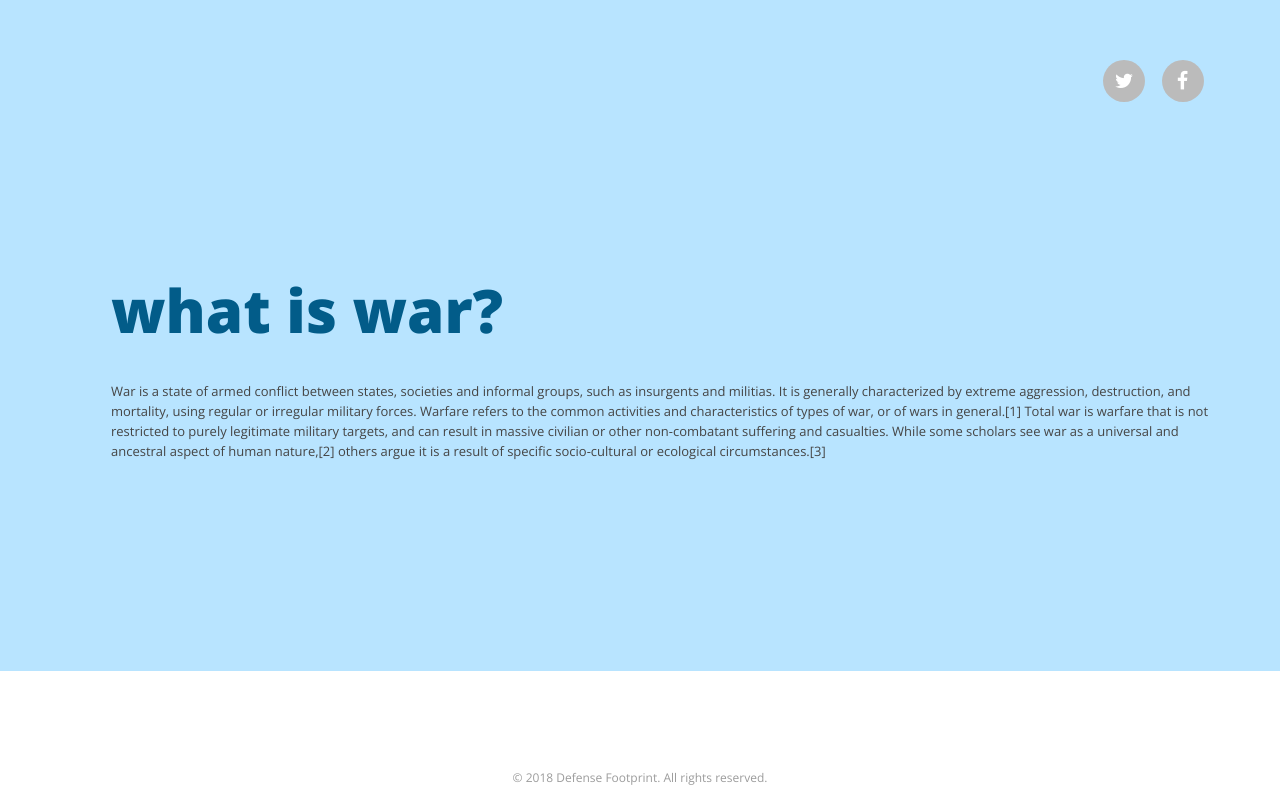
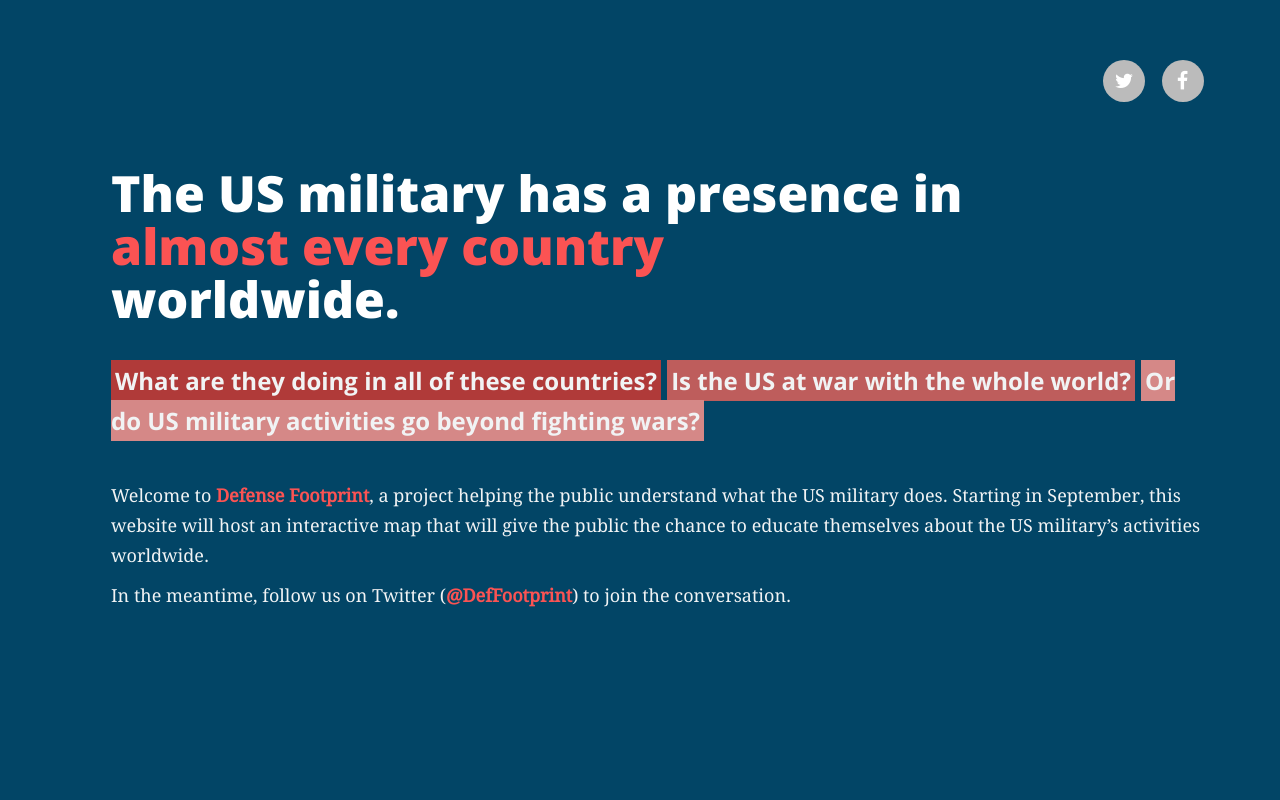
Before and after one commit to mandicai/defensefootprint-placeholder, a plain HTML site: page index.html in a window 1280 px wide. Shown: the top 800 px of the page. Drawn offline with nearby package versions, Linux system fonts and the light colour scheme.

Commit message:
Revamped styling (changed font, changed color palette, added new content)

```diff
--- a/css/style.css
+++ b/css/style.css
@@ -15,6 +15,12 @@
 */
 
 @import url(https://fonts.googleapis.com/css?family=Open+Sans:400,300,300italic,400italic,600,600italic,700,700italic,800,800italic);
+
+@font-face {
+  font-family: "DroidSerif";
+  src: url("../fonts/DroidSerif-Regular.ttf");
+}
+
 html {
   -ms-text-size-adjust: 100%;
   -webkit-text-size-adjust: 100%;
@@ -113,7 +119,6 @@ a:focus, img:focus, button:focus, .btn:focus {
 
 header[role="header"] {
   padding-top: 60px;
-  padding-bottom: 39px
 }
 
 header[role="header"] h1 {
@@ -281,8 +286,7 @@ main[role="main-home-wrapper"] article[role="pge-title-content"], main[role="mai
 }
 
 main[role="main-home-wrapper"] article[role="pge-title-content"] header, main[role="main-inner-wrapper"] article[role="pge-title-content"] header {
-  padding-bottom: 19px;
-  padding-top: 83px
+  padding-top: 5px
 }
 
 main[role="main-home-wrapper"] article[role="pge-title-content"] header h2, main[role="main-inner-wrapper"] article[role="pge-title-content"] header h2 {
@@ -292,16 +296,16 @@ main[role="main-home-wrapper"] article[role="pge-title-content"] header h2, main
   font-weight: 800
 }
 
-main[role="main-home-wrapper"] article[role="pge-title-content"] header h2 span, main[role="main-inner-wrapper"] article[role="pge-title-content"] header h2 span {
+main[role="main-home-wrapper"] article[role="pge-title-content"] header h2, main[role="main-inner-wrapper"] article[role="pge-title-content"] header h2 {
   display: block;
-  font-size: 60px;
-  color: #025C89;
+  font-size: 50px;
+  color: #ffffff;
   padding-bottom: 15px
 }
 
 main[role="main-home-wrapper"] article[role="pge-title-content"] p, main[role="main-inner-wrapper"] article[role="pge-title-content"] p {
-  font-size: 13px;
-  line-height: 20px;
+  font-size: 18px;
+  line-height: 30px;
   color: #454545
 }
 
--- a/index.html
+++ b/index.html
@@ -63,9 +63,16 @@
       <section class="col-xs-12 col-sm-12 col-md-12 col-lg-12">
         <article role="pge-title-content">
           <header>
-            <h2><span>what is war?</span></h2>
+            <h2>The US military has a presence in <span style="color: #fb5353; display: block;">almost every country</span> worldwide.</h2>
           </header>
-          <p>War is a state of armed conflict between states, societies and informal groups, such as insurgents and militias. It is generally characterized by extreme aggression, destruction, and mortality, using regular or irregular military forces. Warfare refers to the common activities and characteristics of types of war, or of wars in general.[1] Total war is warfare that is not restricted to purely legitimate military targets, and can result in massive civilian or other non-combatant suffering and casualties. While some scholars see war as a universal and ancestral aspect of human nature,[2] others argue it is a result of specific socio-cultural or ecological circumstances.[3]</p>
+          <h3 style="line-height: 40px; margin-bottom: 40px; color: #F1F3F4;">
+            <span style='background-color: #b03a39; padding: 4px'>What are they doing in all of these countries?</span>
+            <span style='background-color: #be5d5c; padding: 4px'>Is the US at war with the whole world?</span>
+            <span style='background-color: #d58887; padding: 4px'>Or do US military activities go beyond fighting wars?</span>
+          </h3>
+          <p style="font-family: 'DroidSerif'; color: #F1F3F4;">Welcome to <b style="color: #fb5353;">Defense Footprint</b>, a project helping the public understand what the US military does. Starting in September, this website will host an interactive map that will give the public the chance to educate themselves about the US military’s activities worldwide.</p>
+          <p style="font-family: 'DroidSerif'; color: #F1F3F4;">In the meantime, follow us on Twitter (<b style="color: #fb5353;">@DefFootprint</b>) to join the conversation.</p>
+          <span></span>
         </article>
       </section>
 
@@ -178,7 +185,7 @@
       <li><a href="#"><i class="fa fa-flickr" aria-hidden="true"></i></a></li>
     </ul> -->
 
-    <p class="copy-right">&copy; 2018 Defense Footprint. All rights reserved.</p>
+    <p class="copy-right" style="font-family: 'DroidSerif'">&copy; 2018 Defense Footprint. All rights reserved.</p>
 
   </footer>
   <!-- footer -->
```
Also changed, not shown: css/bootstrap.min.css, fonts/DroidSerif-Regular.ttf (added), 1 other file.
